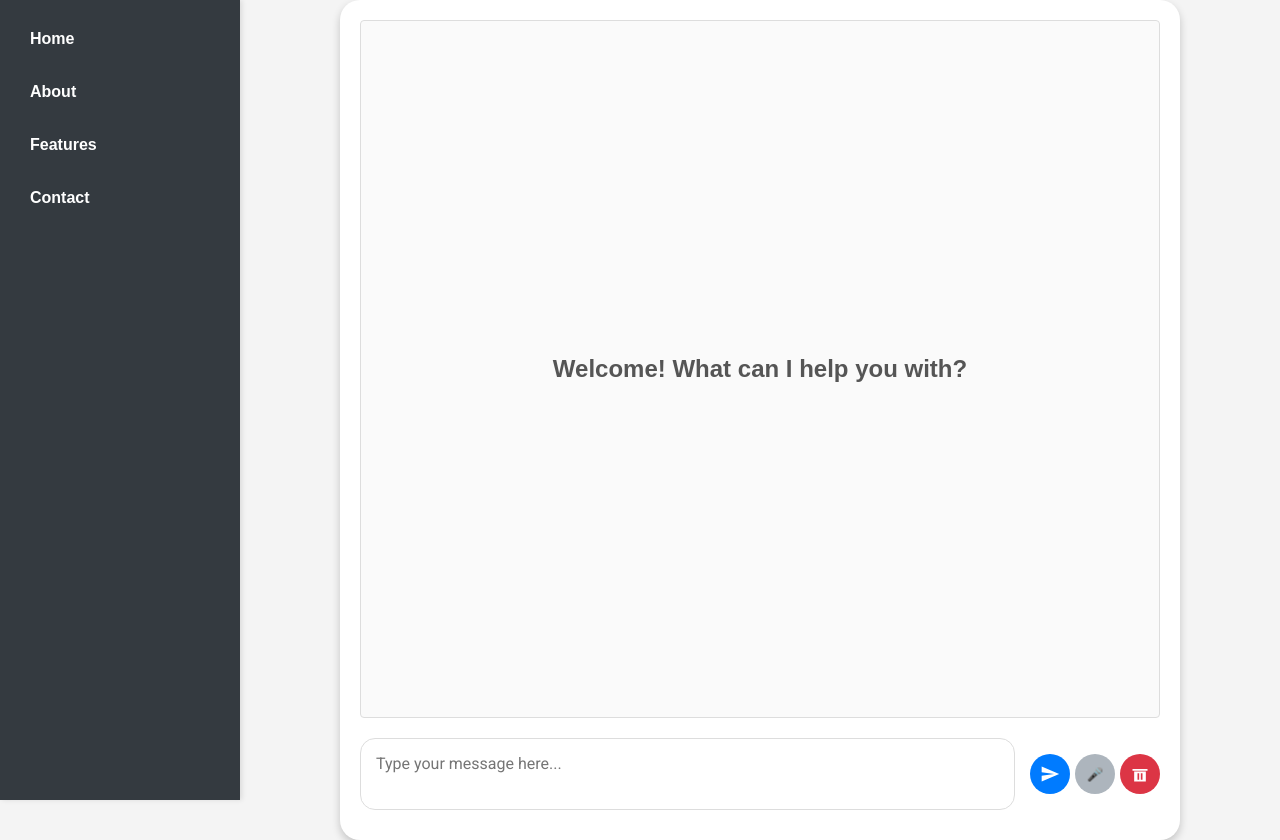
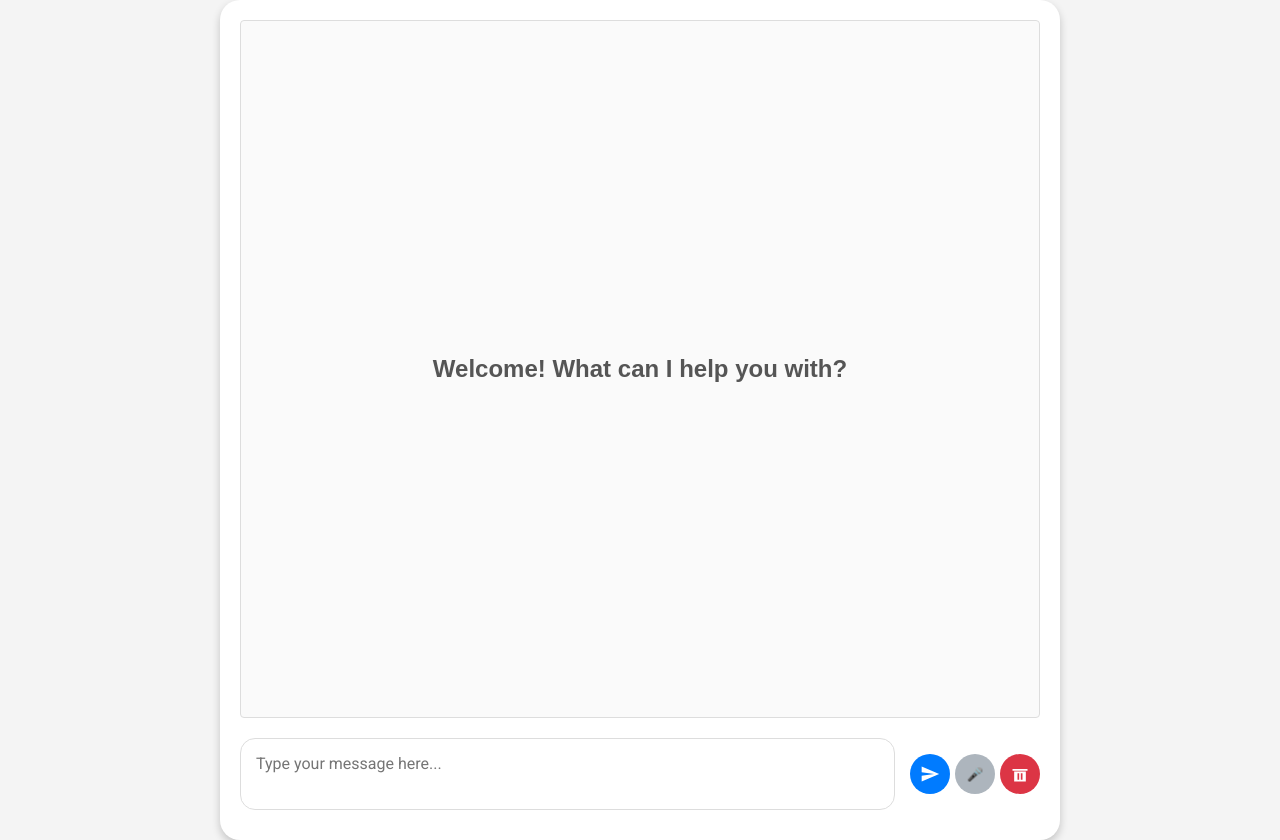
Before and after one commit to anish1306/ChatBot, a website: page index.html in a window 1280 px wide. Drawn offline with Linux system fonts and the light colour scheme.

Commit message:
Update index.html

```diff
--- a/index.html
+++ b/index.html
@@ -8,14 +8,6 @@
 </head>
 <body>
     <div id="layout">
-        <nav id="sidebar">
-            <ul>
-                <li><a href="#home">Home</a></li>
-                <li><a href="#about">About</a></li>
-                <li><a href="#features">Features</a></li>
-                <li><a href="#contact">Contact</a></li>
-            </ul>
-        </nav>
         <div id="chat-container">
             <div id="messages">
                 <div id="placeholder-text">Welcome! What can I help you with?</div>
```
